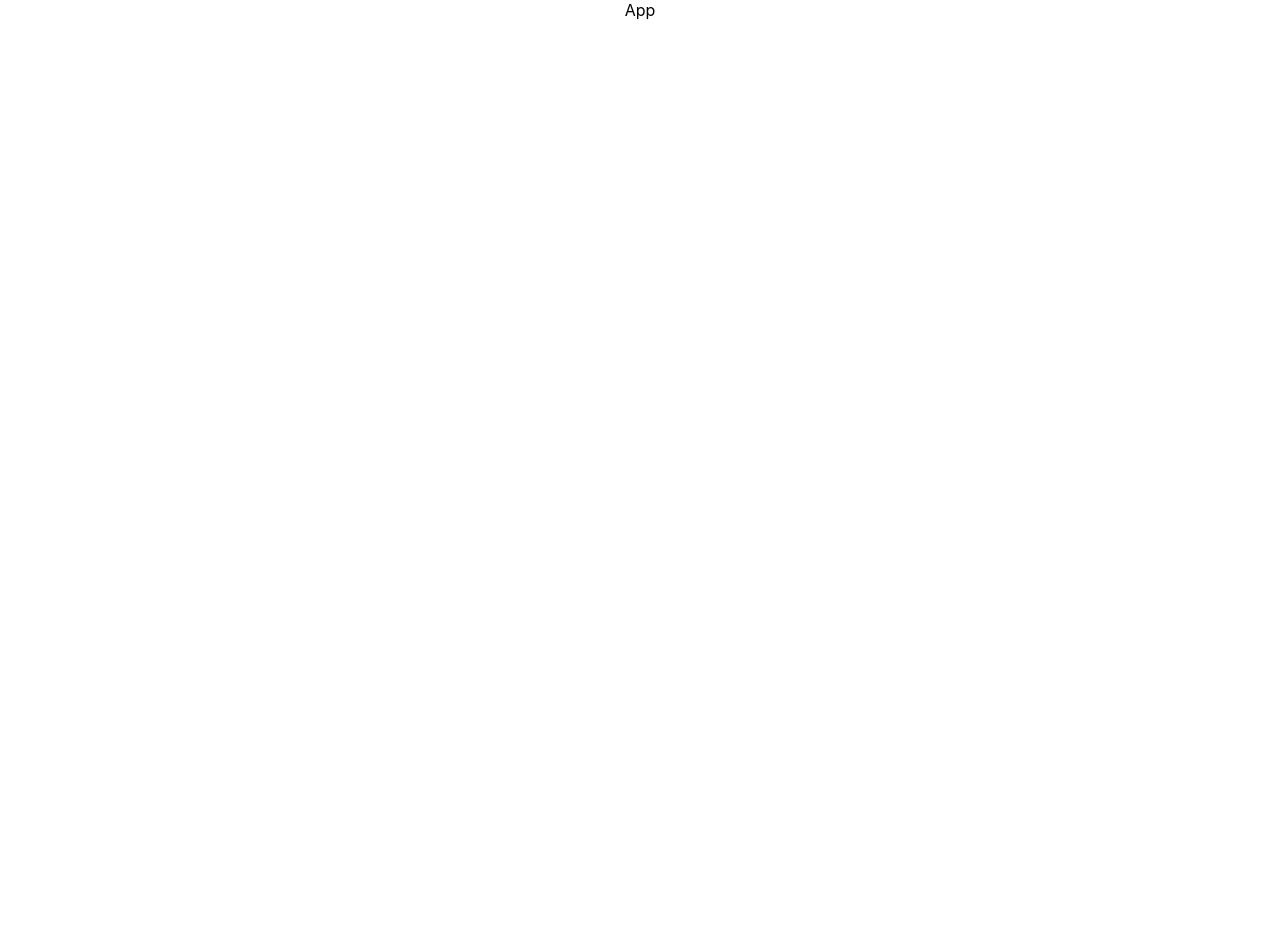
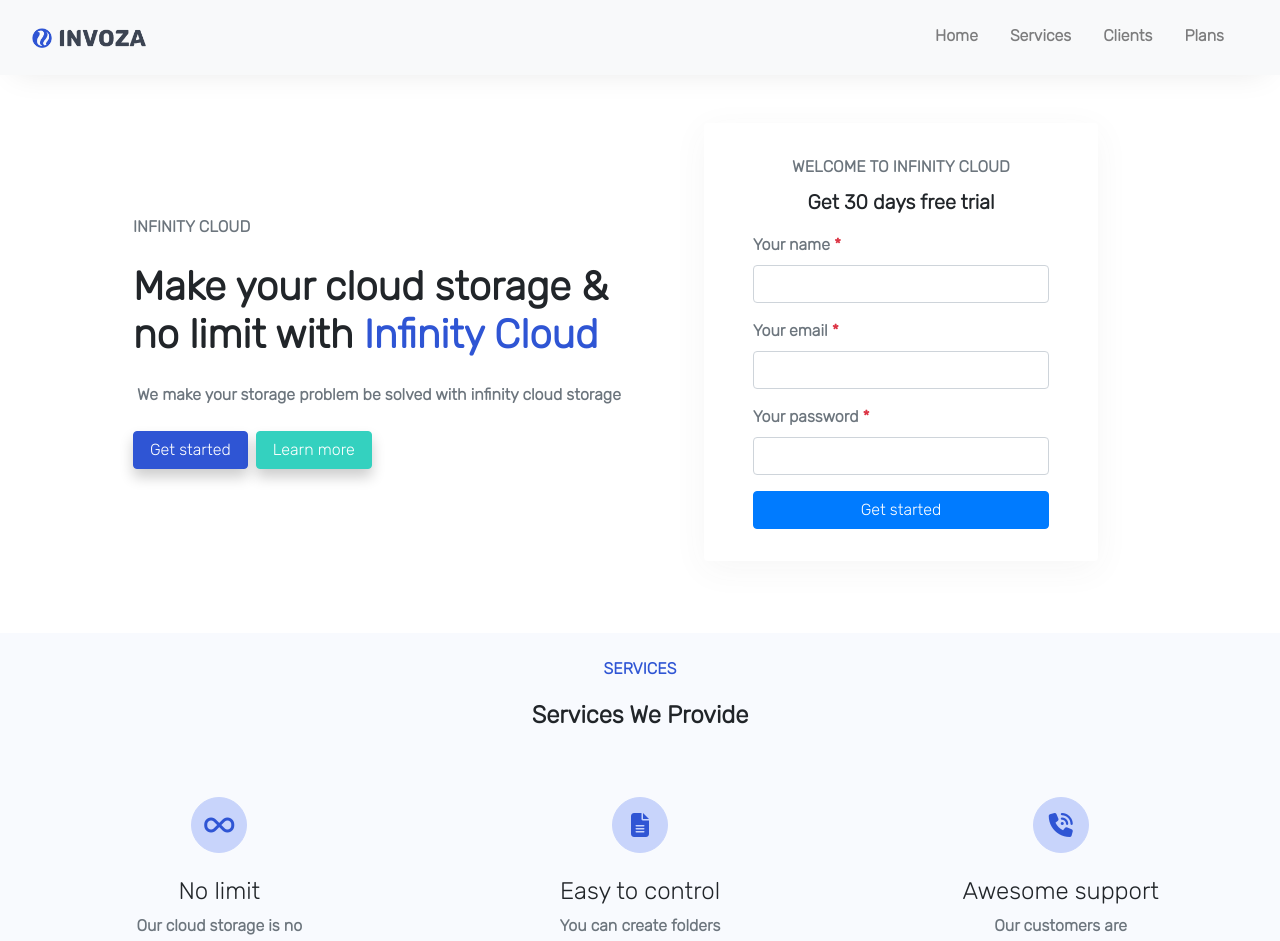
Before and after one commit to hungdevjs/landingpage, a React (Create React App) app: page / in a window 1280 px wide. Shown: the top 941 px of the page. Before the commit the page ends 800 px from the top, so only its background shows below. Built offline with nearby package versions, Linux system fonts and the light colour scheme.

Commit message:
build info && services

```diff
--- a/package.json
+++ b/package.json
@@ -6,9 +6,12 @@
     "@testing-library/jest-dom": "^4.2.4",
     "@testing-library/react": "^9.3.2",
     "@testing-library/user-event": "^7.1.2",
+    "bootstrap": "^4.5.0",
     "react": "^16.13.1",
     "react-dom": "^16.13.1",
-    "react-scripts": "3.4.1"
+    "react-scripts": "3.4.1",
+    "reactstrap": "^8.5.1",
+    "styled-components": "^5.1.1"
   },
   "scripts": {
     "start": "react-scripts start",
--- a/public/index.html
+++ b/public/index.html
@@ -1,14 +1,12 @@
 <!DOCTYPE html>
 <html lang="en">
+
 <head>
   <meta charset="utf-8" />
   <link rel="icon" href="%PUBLIC_URL%/favicon.ico" />
   <meta name="viewport" content="width=device-width, initial-scale=1" />
   <meta name="theme-color" content="#000000" />
-    <meta
-      name="description"
-      content="Web site created using create-react-app"
-    />
+  <meta name="description" content="Web site created using create-react-app" />
   <link rel="apple-touch-icon" href="%PUBLIC_URL%/logo192.png" />
   <!--
       manifest.json provides metadata used when your web app is installed on a
@@ -25,7 +23,14 @@
       Learn how to configure a non-root public URL by running `npm run build`.
     -->
   <title>React App</title>
+
+  <!-- Google Fonts -->
+  <link href="https://fonts.googleapis.com/css2?family=Rubik:wght@300&display=swap" rel="stylesheet">
+
+  <!-- FontAwesome Kit -->
+  <script src="https://kit.fontawesome.com/5e11992005.js" crossorigin="anonymous"></script>
 </head>
+
 <body>
   <noscript>You need to enable JavaScript to run this app.</noscript>
   <div id="root"></div>
@@ -40,4 +45,5 @@
       To create a production bundle, use `npm run build` or `yarn build`.
     -->
 </body>
+
 </html>
--- a/src/App.css
+++ b/src/App.css
@@ -1,5 +1,9 @@
+html {
+  scroll-behavior: smooth;
+}
+
 .App {
-  text-align: center;
+  font-family: 'Rubik', sans-serif
 }
 
 .App-logo {
--- a/src/App.js
+++ b/src/App.js
@@ -1,11 +1,20 @@
 import React from 'react';
-import logo from './logo.svg';
+
+import 'bootstrap/dist/css/bootstrap.min.css';
 import './App.css';
+
+import Header from "./components/Header"
+import Info from "./components/Info"
+import Services from "./components/Services"
 
 function App() {
   return (
-    <div className="App">
-      App
+    <div className="App" style={{ height: "200%" }}>
+      <Header />
+      <div style={{ paddingTop: "75px" }}>
+        <Info />
+        <Services />
+      </div>
     </div>
   );
 }
--- /dev/null
+++ b/src/components/Button.js
@@ -0,0 +1,32 @@
+import React from "react"
+import styled from "styled-components"
+
+const Button = styled.button`
+    background-color: ${props => props.color ? props.color : "#2f55d4"};
+    border: ${props => props.color ? `1px solid ${props.color}` : `1px solid #2f55d4`};
+    border-radius: 4px;
+    padding: 18px 16px;
+    margin-right: ${props => props.mr ? props.mr : 0};
+    height: 32px;
+    display: flex;
+    align-items: center;
+    justify-content: center;
+    color: #fff;
+    font-weight: 550;
+    transition: 0.3s;
+    box-shadow: 0 8px 14px rgba(0, 0, 0, .2);
+    &:hover {
+        box-shadow: 0 8px 14px rgba(0, 0, 0, .2);
+        transform: translate(0, -2px)
+    }
+    &:focus {
+        outline: none;
+    }
+    &:active {
+        transform: scale(0.96)
+    }
+`
+
+export default (props) => (<Button {...props}>
+    {props.title}
+</Button>)
--- /dev/null
+++ b/src/components/FreeTrial.js
@@ -0,0 +1,33 @@
+import React from "react"
+import styled from "styled-components"
+import { Input, Label, Form, FormGroup, Button } from "reactstrap"
+
+const InfoContainer = styled.div`
+    width: 80%;
+    padding: 32px;
+    display: flex;
+    flex-direction: column;
+    align-items: center;
+    justify-content: center;
+    border-radius: 4px;
+    box-shadow: 0 8px 35px 0 rgba(73,80,87,.05);
+    @media (max-width: 768px) {
+        width: 100%
+    }
+`
+
+const infos = ["Your name", "Your email", "Your password"]
+
+export default () => <InfoContainer>
+    <p className="text-secondary mb-2" style={{ fontWeight: "600" }}>WELCOME TO INFINITY CLOUD</p>
+    <p style={{ fontSize: "1.25rem", fontWeight: 650 }}>Get 30 days free trial</p>
+    <Form style={{ width: "90%" }}>
+        <>
+            {infos.map((item, index) => <FormGroup key={index}>
+                <Label className="text-muted" style={{ fontWeight: 650 }}>{item} <span className="text-danger">*</span></Label>
+                <Input required />
+            </FormGroup>)}
+        </>
+        <Button block color="primary" className="mt-3">Get started</Button>
+    </Form>
+</InfoContainer>
--- /dev/null
+++ b/src/components/Header.js
@@ -0,0 +1,58 @@
+import React, { useState } from 'react'
+import {
+    Collapse,
+    Navbar,
+    NavbarToggler,
+    NavbarBrand,
+    Nav,
+    NavItem,
+    NavLink,
+} from 'reactstrap'
+
+import styled from "styled-components"
+
+const HeaderContainer = styled.div`
+    height: 75px;
+    padding: 8px 16px;
+    position: fixed;
+    top: 0;
+    width: 100%;
+    background-color: #f8f9fa;
+    box-shadow: 0 10px 33px -14px rgba(0,0,0,.1);
+    z-index: 9999999;
+`
+
+const links = [
+    { href: '#home', text: 'Home' },
+    { href: '#services', text: 'Services' },
+    { href: '#clients', text: 'Clients' },
+    { href: '#plans', text: 'Plans' }
+]
+
+const createNavItem = ({ href, text }) => (
+    <NavItem>
+        <NavLink className="mr-3" style={{ fontWeight: 600 }} href={href}>{text}</NavLink>
+    </NavItem>
+);
+
+export default () => {
+    const [isOpen, setOpen] = useState(false)
+
+    const toggle = () => setOpen(!isOpen)
+
+    return (
+        <HeaderContainer>
+            <Navbar expand="md" color="light" light>
+                <NavbarBrand href="/">
+                    <img src="/logo.png" alt="logo" width="114px" />
+                </NavbarBrand>
+                <NavbarToggler onClick={toggle} size="sm" />
+                <Collapse isOpen={isOpen} navbar>
+                    <Nav className="ml-auto" navbar>
+                        {links.map(createNavItem)}
+                    </Nav>
+                </Collapse>
+            </Navbar >
+        </HeaderContainer >
+    )
+}
--- /dev/null
+++ b/src/components/Info.js
@@ -0,0 +1,30 @@
+import React from "react"
+import { Row, Col } from "reactstrap"
+
+import Button from "./Button"
+import FreeTrial from "./FreeTrial"
+
+export default () => <div className="container" id="home">
+    <Row className="p-5">
+        <Col md={6} className=" mb-4 d-flex flex-column align-items-center justify-content-center">
+            <div className="w-100">
+                <p className="text-secondary mb-4" style={{ fontWeight: "600" }}>INFINITY CLOUD</p>
+            </div>
+            <h1 style={{ fontWeight: "600" }} className="mb-4">Make your cloud storage & no limit with <span style={{ color: "#2f55d4" }}>Infinity Cloud</span></h1>
+            <p
+                className="text-secondary mb-4"
+                style={{ fontWeight: "650" }}
+            >
+                We make your storage problem be solved with infinity cloud storage
+            </p>
+
+            <div className="d-flex w-100">
+                <Button title="Get started" mr="8px" />
+                <Button title="Learn more" color="#34d1bf" />
+            </div>
+        </Col>
+        <Col md={6} className="mb-4 d-flex align-items-center justify-content-center">
+            <FreeTrial />
+        </Col>
+    </Row>
+</div>
--- /dev/null
+++ b/src/components/ServiceItem.js
@@ -0,0 +1,25 @@
+import React from "react"
+
+export default ({ item }) => <div className="d-flex flex-column align-items-center justify-content-center p-3">
+    <div
+        className="d-flex align-items-center justify-content-center mb-4"
+        style={{
+            borderRadius: "50%",
+            border: "1px solid rgb(200 212 251)",
+            width: "56px",
+            height: "56px",
+            backgroundColor: "rgb(200 212 251)"
+        }}
+    >
+        <i className={item.icon} style={{ fontSize: "1.5rem", color: "#2f55d4" }} />
+    </div>
+
+    <h4 mb-4>{item.name}</h4>
+
+    <p
+        className="text-muted text-center"
+        style={{ fontWeight: 650, width: "50%" }}
+    >
+        {item.description}
+    </p>
+</div>
--- /dev/null
+++ b/src/components/Services.js
@@ -0,0 +1,28 @@
+import React from "react"
+import { Row, Col } from "reactstrap"
+
+import ServiceItem from "./ServiceItem"
+import Button from "./Button"
+
+const services = [
+    { name: "No limit", description: "Our cloud storage is no limit, you can upload anything you want", icon: "fas fa-infinity" },
+    { name: "Easy to control", description: "You can create folders like Google Drive to manage your storage", icon: "fas fa-file-alt" },
+    { name: "Awesome support", description: "Our customers are supported 24 hours a day", icon: "fas fa-phone-volume" },
+    { name: "Creative design", description: "You can find out that the UI is pretty good", icon: "fas fa-layer-group" },
+    { name: "Responsive layout", description: "No matter what is your device, the UI is still perfect", icon: "fas fa-mobile-alt" },
+    { name: "Better sercurity", description: "Never remove your files without your permission", icon: "fas fa-lock" }
+]
+
+export default () => <div className="p-4 mb-4" style={{ backgroundColor: "#f8fafe" }} id="services">
+    <p className="text-center" style={{ color: "#2f55d4", fontWeight: 700 }}>SERVICES</p>
+    <p className="text-center font-weight-bold" style={{ fontSize: "1.5rem", marginBottom: "48px" }}>Services We Provide</p>
+
+    <Row className="mb-4">
+        {services.map((item, index) => <Col md={6} lg={4} key={index}>
+            <ServiceItem item={item} />
+        </Col>)}
+    </Row>
+    <div className="d-flex justify-content-center">
+        <Button title="View more" color="#34d1bf" />
+    </div>
+</div>
```
Also changed, not shown: public/logo.png (added), 1 other file (tests, documents, lock files or other folders). Lines whose indentation alone changed are shown as unchanged.
